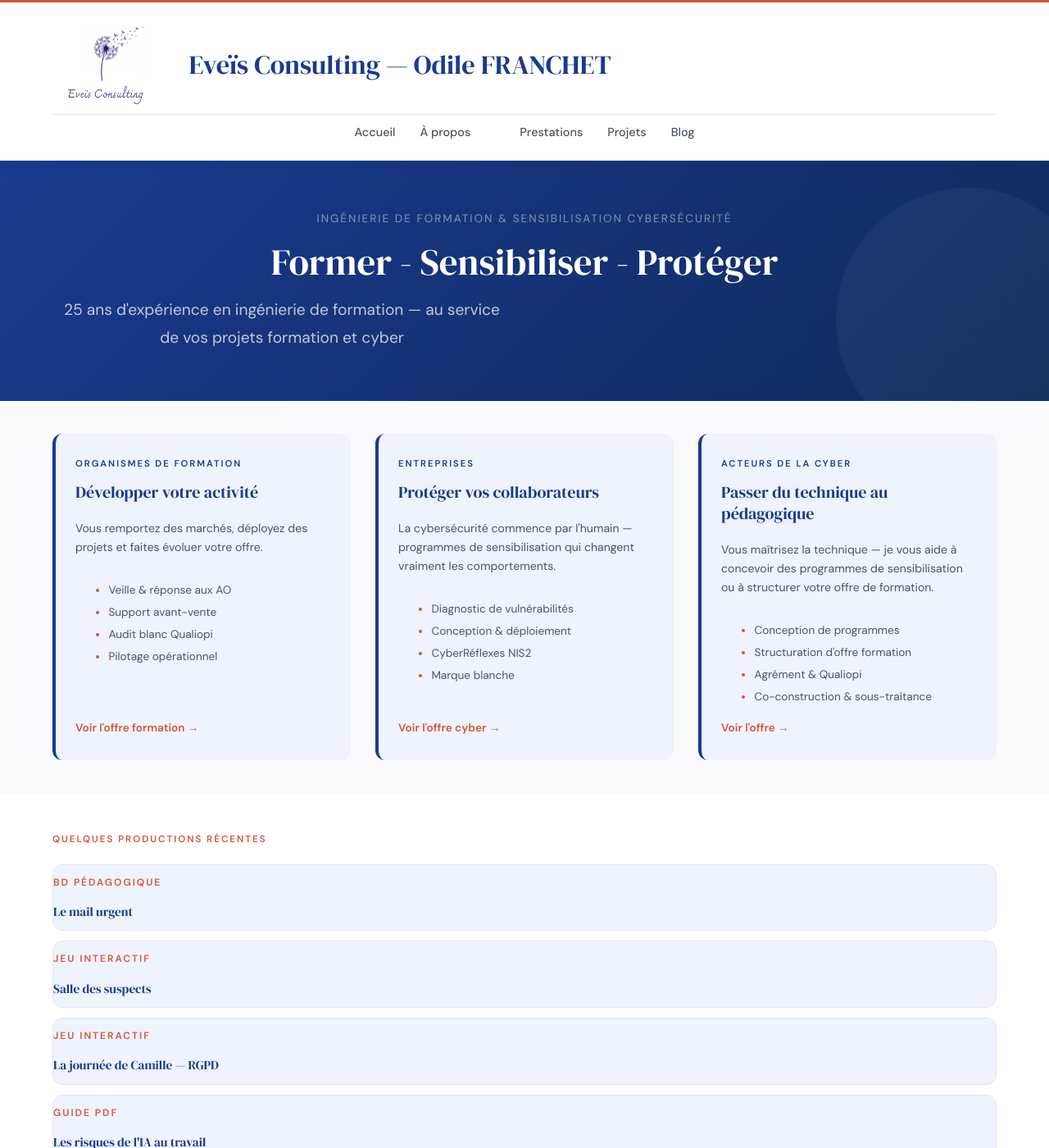
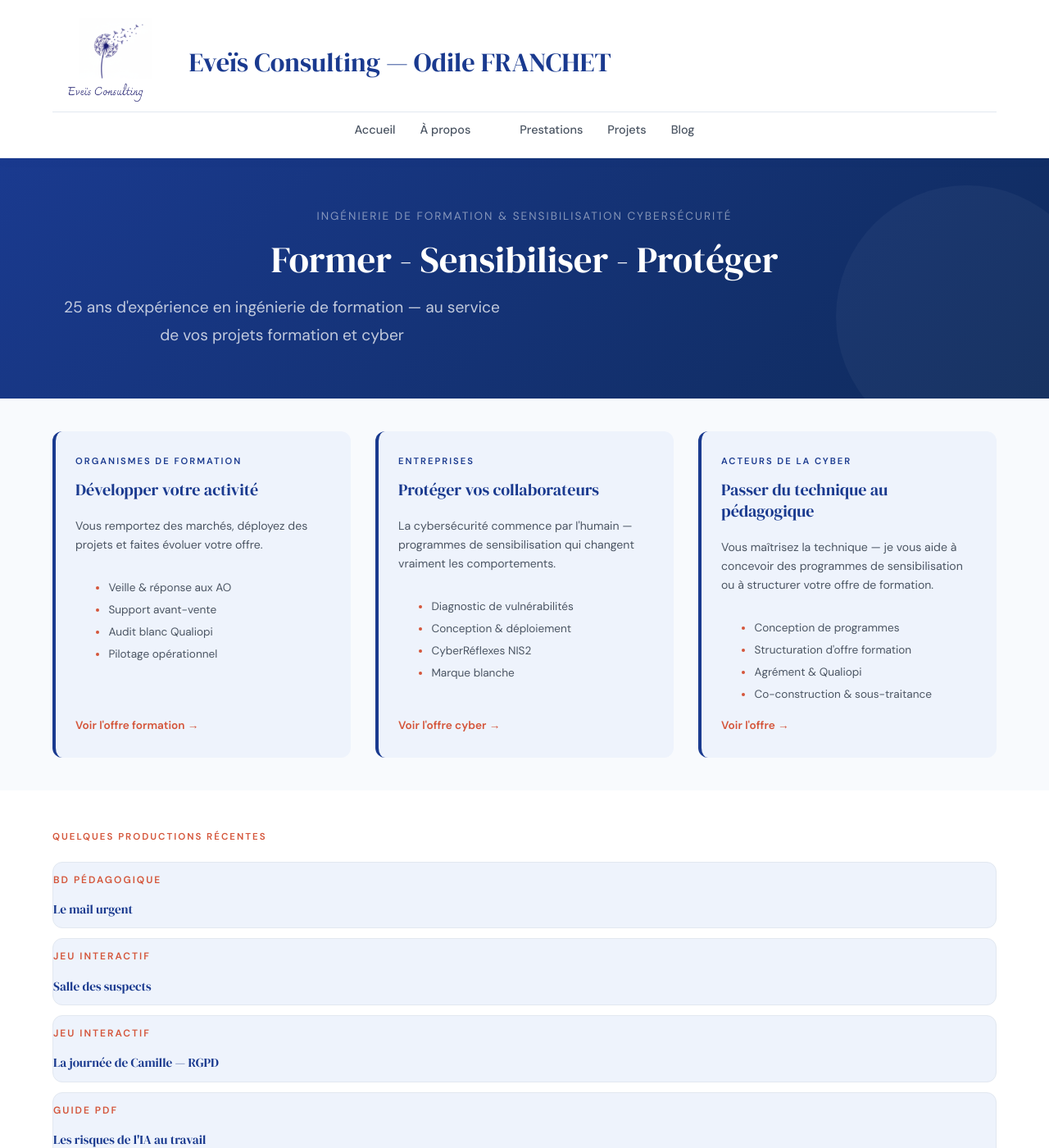
Before and after one commit to ofranchet73/eveis-consulting, a Jekyll site: the page built from index.md, in a window 1280 px wide and 1400 px high. Shown: the whole window at 82% size. Built offline with Jekyll 4.4.1, drawn with Linux system fonts in a browser that asks for light colours.

Commit message:
Update style.css

```diff
--- a/assets/css/style.css
+++ b/assets/css/style.css
@@ -76,7 +76,7 @@
 /* ===== HEADER ===== */
 .site-header {
   background: var(--white);
-  border-top: 3px solid var(--accent);
+  border-top: none;
   border-bottom: 1px solid var(--border);
   box-shadow: 0 1px 12px rgba(26, 58, 143, 0.07);
   position: sticky;
```
